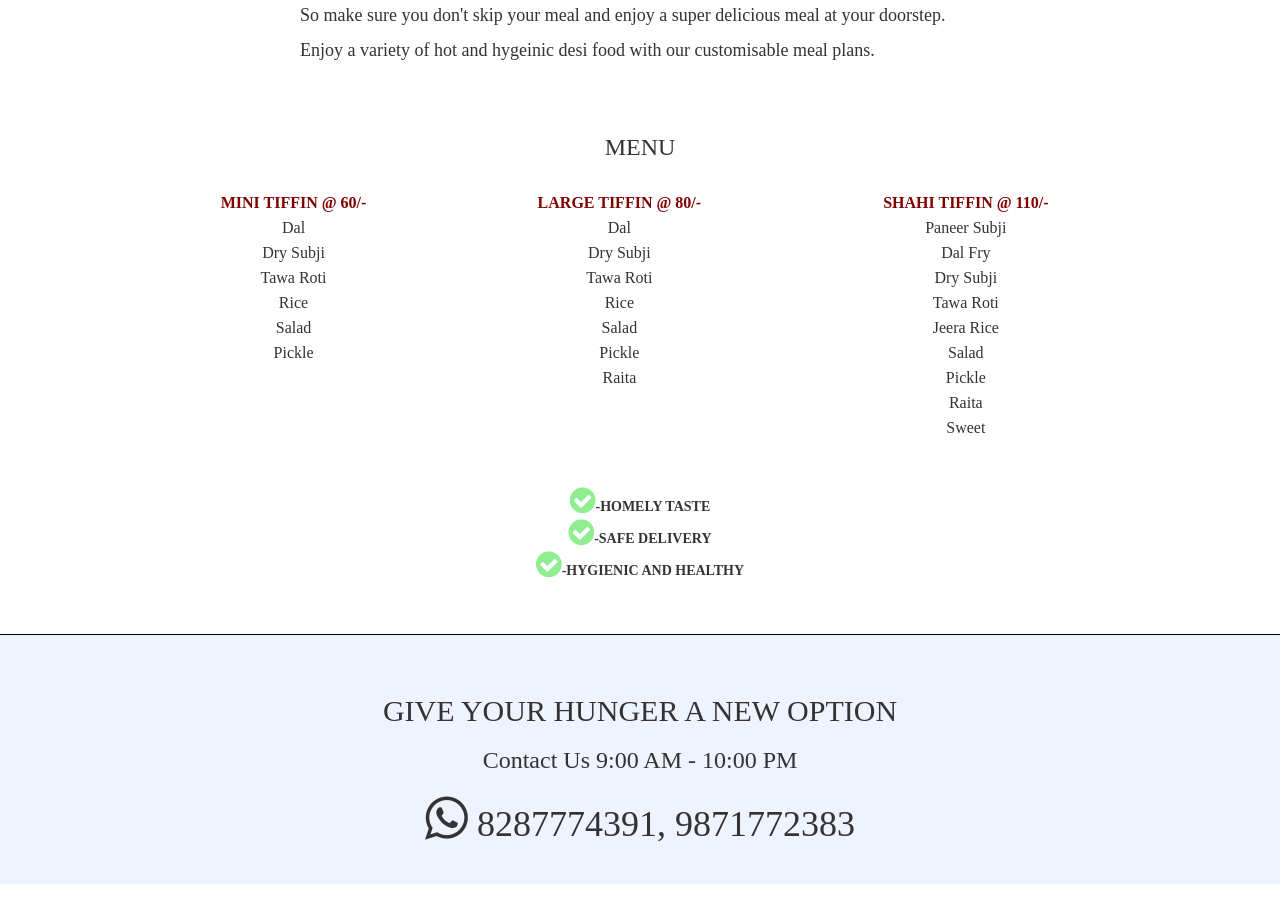
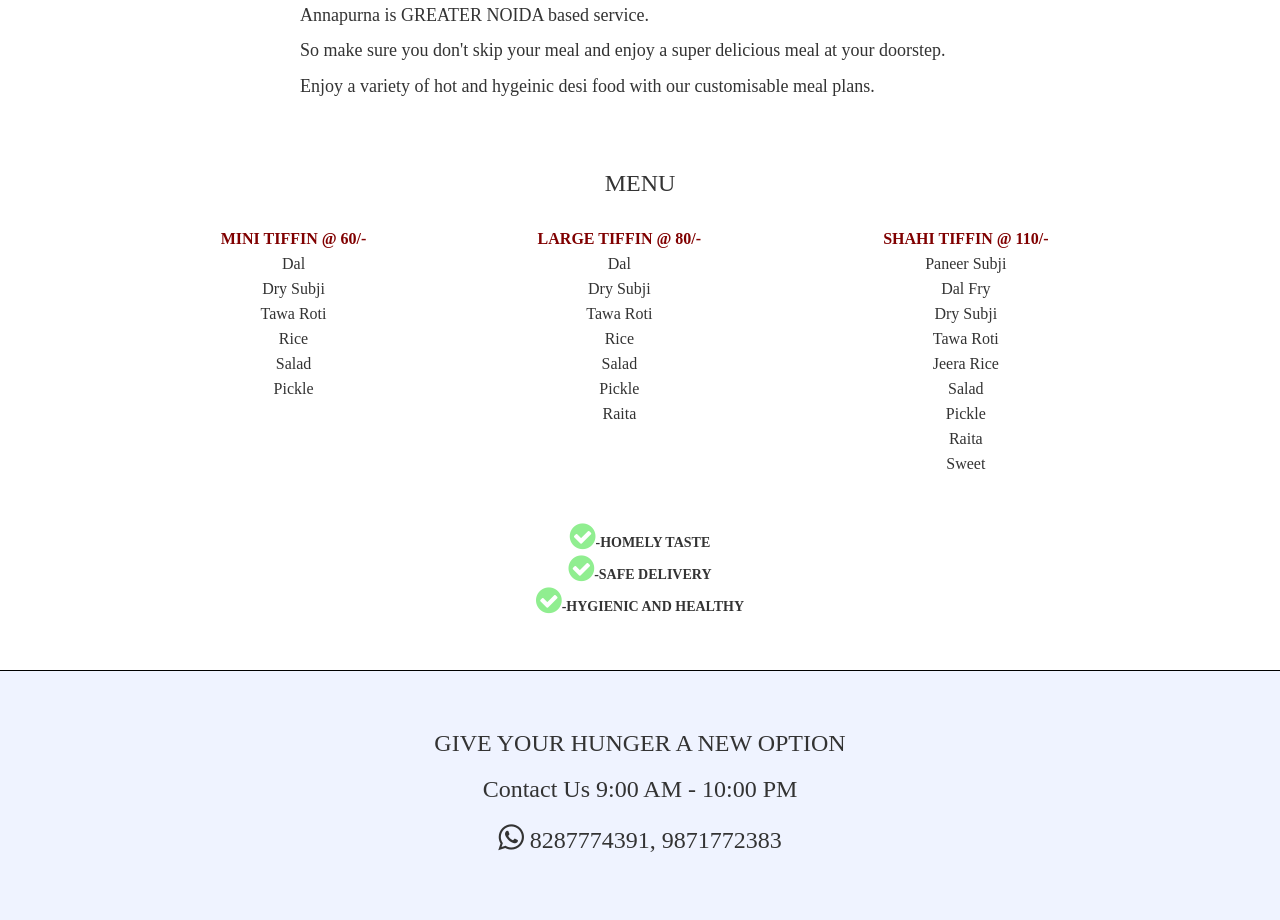
Before and after one commit to KajuShrivastava/Annapurna, a plain HTML site: page index.html in a window 1280 px wide. Shown: the part 761-1681 px from the top of the page. Before the commit the page ends 1645 px from the top, so only its background shows below. Drawn offline with nearby package versions, Linux system fonts and the light colour scheme.

Commit message:
Update index.html

```diff
--- a/index.html
+++ b/index.html
@@ -196,6 +196,7 @@ width:30%;
     <br>
     <p>How about healthy home made food at your door step? We are here to serve fresh and healthy home made food to give
     you ghar wali feeling.</p>
+	<p>Annapurna is GREATER NOIDA based service.</p>
     <p>So make sure you don't skip your meal and enjoy a super delicious meal at your doorstep.</p>
     <p>Enjoy a variety of hot and hygeinic desi food with our customisable meal plans.</p>
 
@@ -292,10 +293,10 @@ width:30%;
 <div id="Contact">
     <br>
     <br>
-        <center><h2>GIVE YOUR HUNGER A NEW OPTION</h2>
+        <center><h3>GIVE YOUR HUNGER A NEW OPTION</h3>
         <h3>Contact Us 9:00 AM - 10:00 PM</h3>
-        <h1><i style="font-size:50px" class="fa">&#xf232;</i>
-    8287774391, 9871772383</h1>
+        <h3><i style="font-size:30px" class="fa">&#xf232;</i>
+    8287774391, 9871772383</h3>
     </center>
     </div>
 
```
